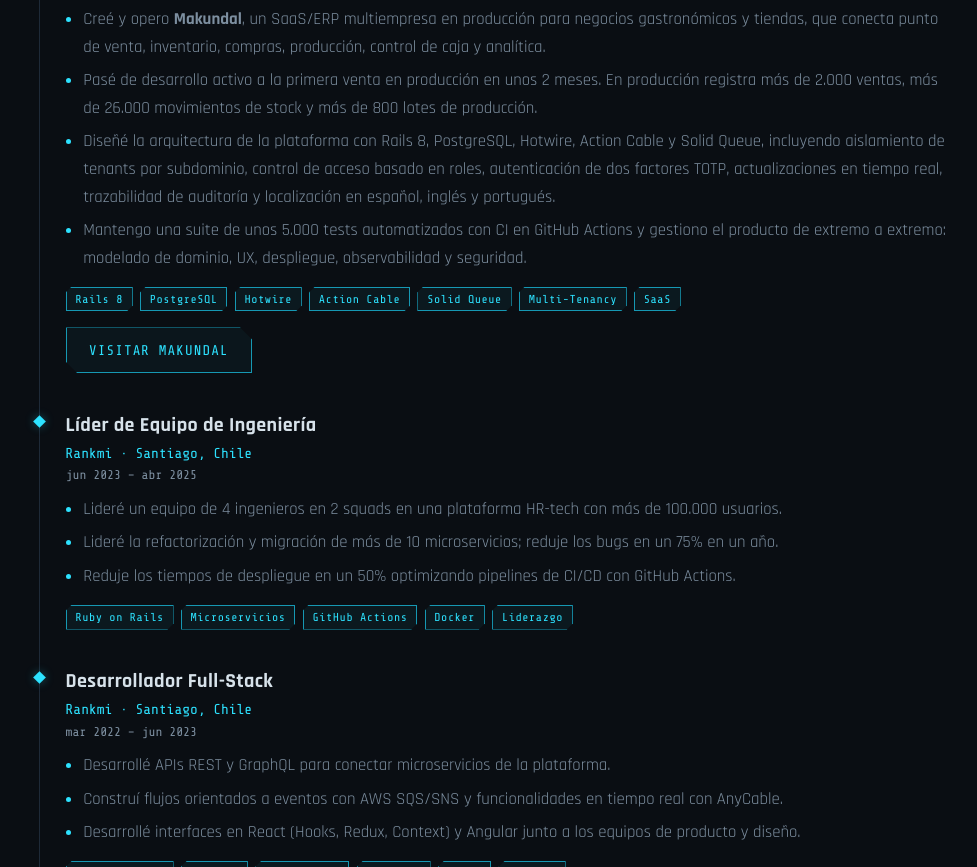
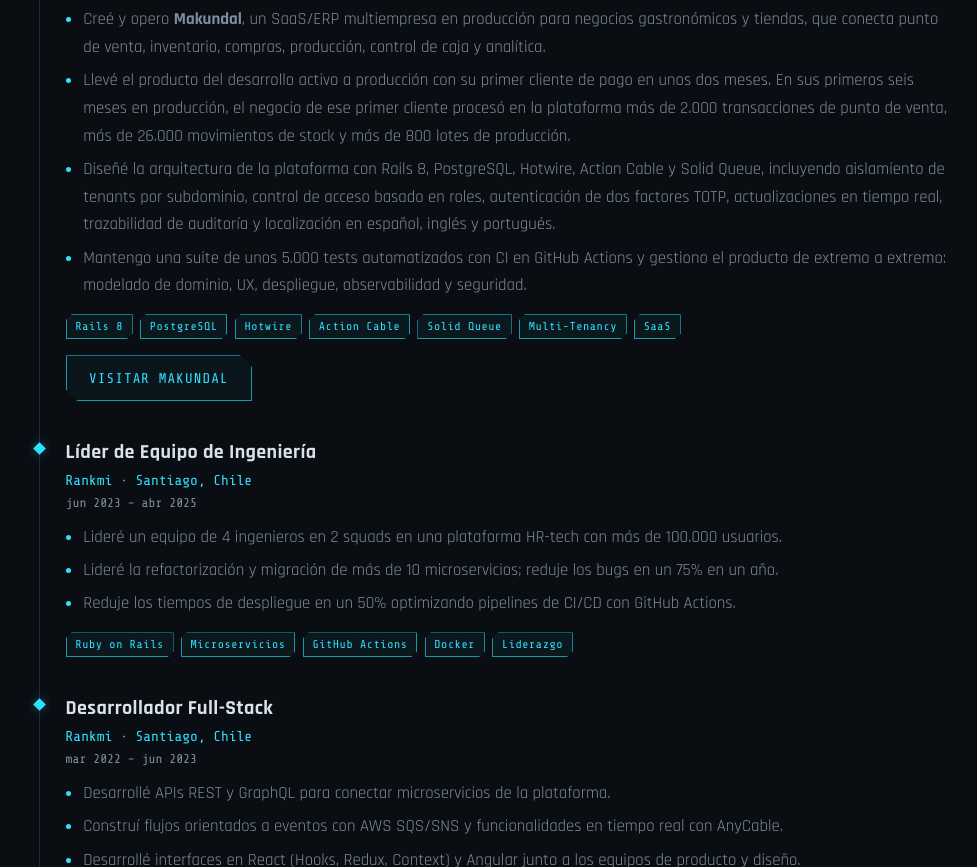
Before and after one commit to AlirioDS/AlirioDS.github.io, a plain HTML site: page es/index.html in a window 1280 px wide. Shown: the part 1879-2746 px from the top of the page, without its empty margins (145-1122 px from the left). Drawn offline with Linux system fonts and the light colour scheme.

Commit message:
Makundal: describe metrics as the first customer's transactions (ES)
The numbers are the first customer's point-of-sale transactions, not Makundal's own sales,
and the product went live with its first paying customer.

Co-Authored-By: Claude Opus 5.5 <noreply@anthropic.com>

```diff
--- a/es/index.html
+++ b/es/index.html
@@ -188,7 +188,7 @@
       <p class="period">oct 2025 – presente · Construido y lanzado en 2026</p>
       <ul>
         <li>Creé y opero <strong>Makundal</strong>, un SaaS/ERP multiempresa en producción para negocios gastronómicos y tiendas, que conecta punto de venta, inventario, compras, producción, control de caja y analítica.</li>
-        <li>Pasé de desarrollo activo a la primera venta en producción en unos 2 meses. En producción registra más de 2.000 ventas, más de 26.000 movimientos de stock y más de 800 lotes de producción.</li>
+        <li>Llevé el producto del desarrollo activo a producción con su primer cliente de pago en unos dos meses. En sus primeros seis meses en producción, el negocio de ese primer cliente procesó en la plataforma más de 2.000 transacciones de punto de venta, más de 26.000 movimientos de stock y más de 800 lotes de producción.</li>
         <li>Diseñé la arquitectura de la plataforma con Rails 8, PostgreSQL, Hotwire, Action Cable y Solid Queue, incluyendo aislamiento de tenants por subdominio, control de acceso basado en roles, autenticación de dos factores TOTP, actualizaciones en tiempo real, trazabilidad de auditoría y localización en español, inglés y portugués.</li>
         <li>Mantengo una suite de unos 5.000 tests automatizados con CI en GitHub Actions y gestiono el producto de extremo a extremo: modelado de dominio, UX, despliegue, observabilidad y seguridad.</li>
       </ul>
```
